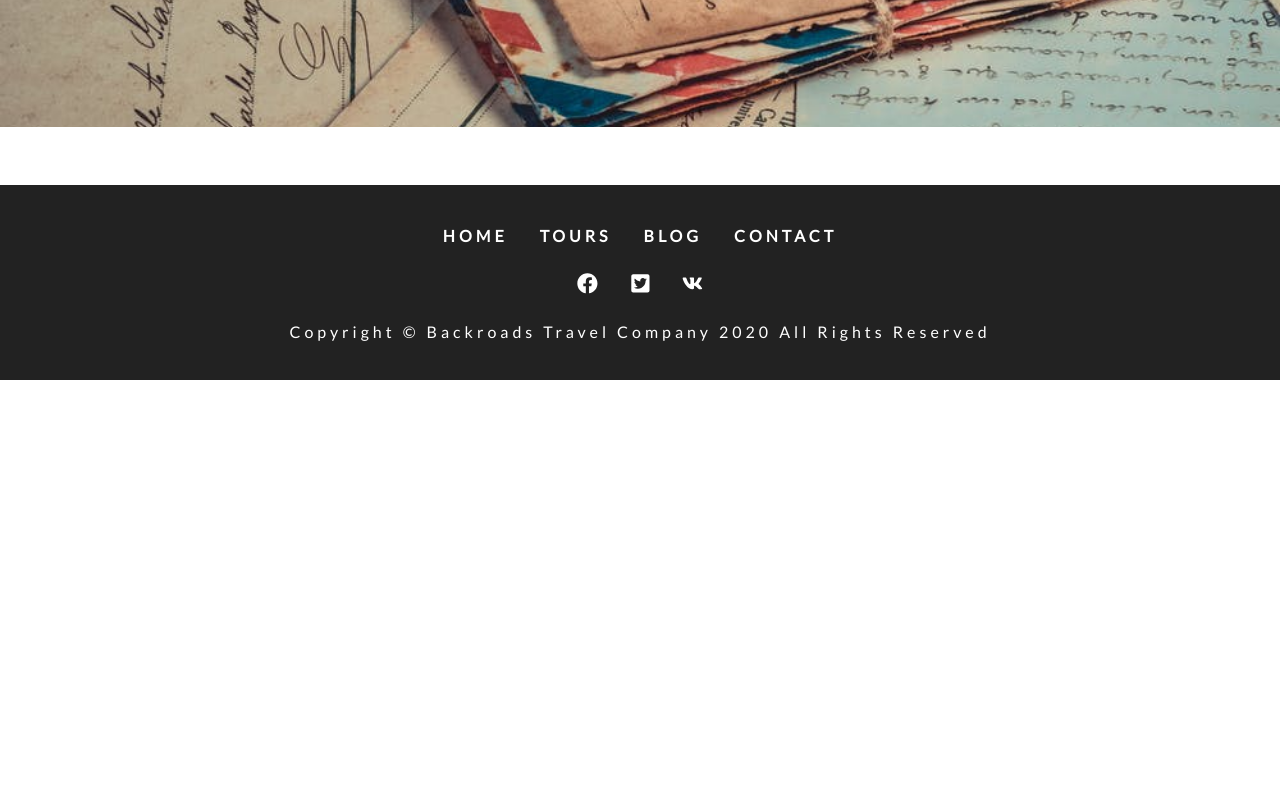
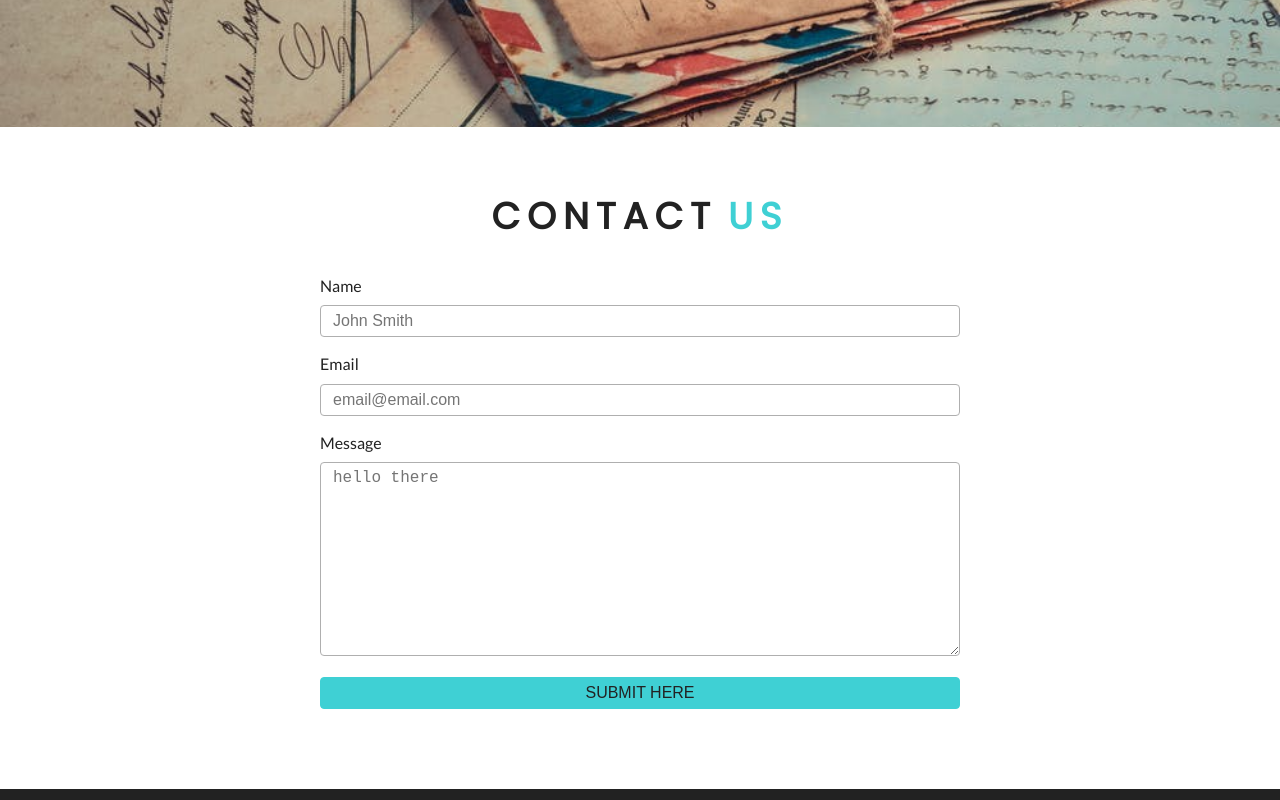
Before and after one commit to Vomilas/gatsby-backroads, a Gatsby site: page /contact in a window 1280 px wide. Shown: the part 420-1220 px from the top of the page. Before the commit the page ends 800 px from the top, so only its background shows below. Built offline with nearby package versions, Linux system fonts and the light colour scheme; Gatsby itself is replaced by a stand-in of ours.

Commit message:
add contact form

```diff
--- /dev/null
+++ b/src/components/Contact/Contact.js
@@ -0,0 +1,55 @@
+import React from "react"
+import Title from "../Title"
+import styles from "../../css/contact.module.css"
+
+const Contact = props => {
+  return (
+    <section className={styles.contact}>
+      <Title title="contact" subtitle="us" />
+      <div className={styles.center}>
+        <form action="" className={styles.form}>
+          <div>
+            <label htmlFor="name">name</label>
+            <input
+              type="text"
+              name="name"
+              id="name"
+              className={styles.formControl}
+              placeholder="John Smith"
+            />
+          </div>
+          <div>
+            <label htmlFor="email">email</label>
+            <input
+              type="email"
+              name="email"
+              id="email"
+              className={styles.formControl}
+              placeholder="email@email.com"
+            />
+          </div>
+          <div>
+            <label htmlFor="message">message</label>
+            <textarea
+              name="message"
+              id="message"
+              cols="30"
+              rows="10"
+              className={styles.formControl}
+              placeholder="hello there"
+            />
+          </div>
+          <div>
+            <input
+              type="submit"
+              value="submit here"
+              className={styles.submit}
+            />
+          </div>
+        </form>
+      </div>
+    </section>
+  )
+}
+
+export default Contact
--- /dev/null
+++ b/src/css/contact.module.css
@@ -0,0 +1,40 @@
+.contact {
+  padding: 4rem 0;
+}
+.center {
+  width: 80vw;
+  margin: 0 auto;
+}
+@media screen and (min-width: 992px) {
+  .center {
+    width: 50vw;
+    margin: 0 auto;
+  }
+}
+label {
+  text-transform: capitalize;
+  display: block;
+  margin-bottom: 0.5rem;
+}
+.formControl,
+.submit {
+  width: 100%;
+  font-size: 1rem;
+  margin-bottom: 1rem;
+  padding: 0.375rem 0.75rem;
+  border: 1px solid var(--darkGrey);
+  border-radius: 0.25rem;
+}
+.submit {
+  background-color: var(--primaryColor);
+  border-color: var(--primaryColor);
+  text-transform: uppercase;
+  color: var(--mainBlack);
+  transition: var(--mainTransition);
+  cursor: pointer;
+}
+.submit:hover {
+  background: var(--darkGrey);
+  color: var(--mainWhite);
+  border-color: var(--darkGrey);
+}
--- a/src/pages/contact.js
+++ b/src/pages/contact.js
@@ -2,11 +2,12 @@
 import Layout from "../components/Layout"
 import { graphql } from "gatsby"
 import StyledHero from "../components/StyledHero"
-
+import Contact from "../components/Contact/Contact"
 export default ({ data }) => {
   return (
     <Layout>
       <StyledHero img={data.contactBcg.childImageSharp.fluid} />
+      <Contact />
     </Layout>
   )
 }
```
